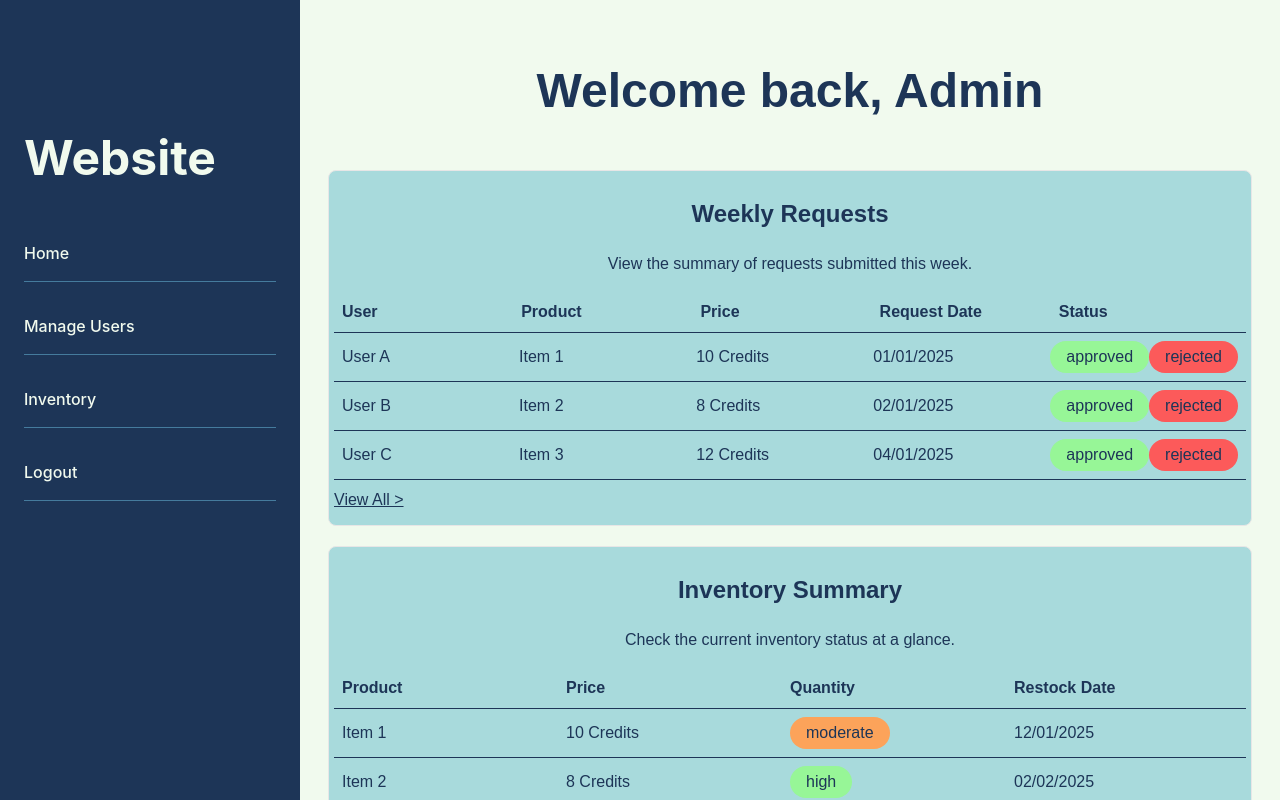
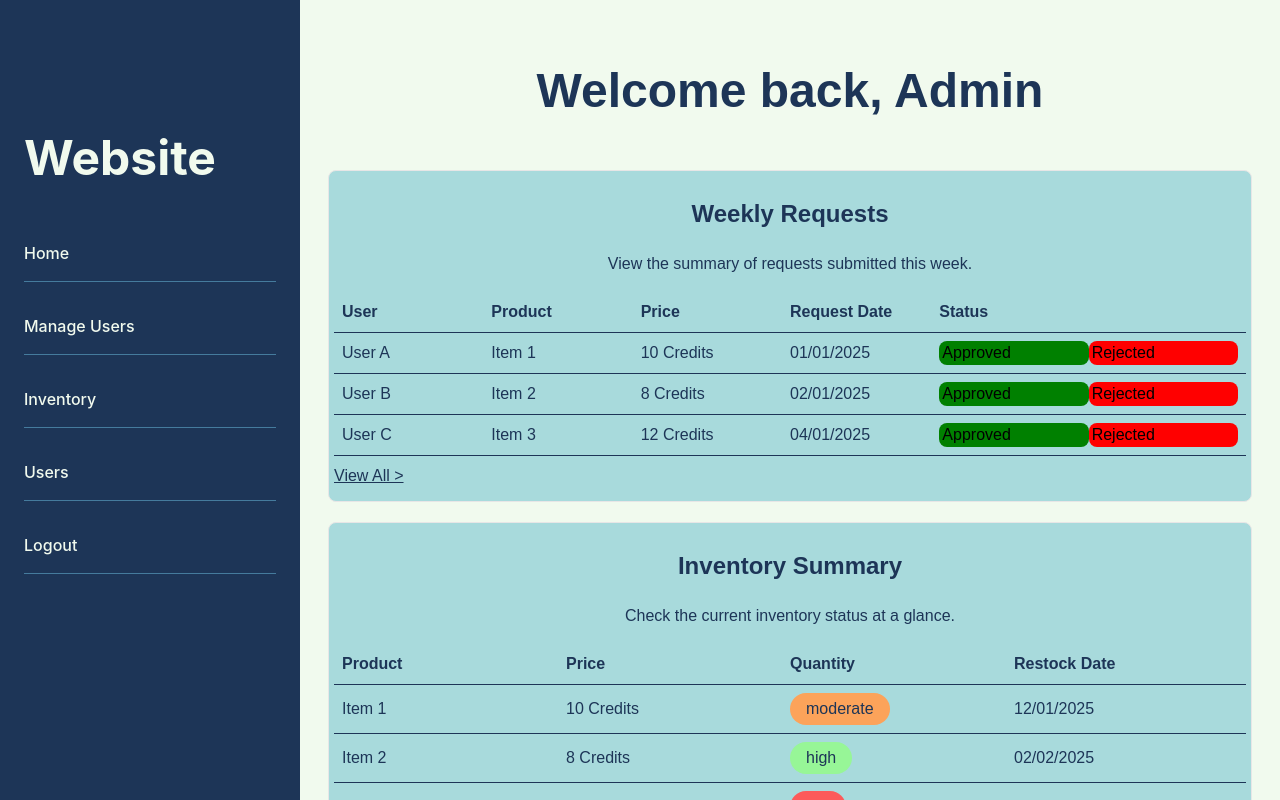
Before and after one commit to Shujin05/QuicKart, a React (Vite) app in the folder client/: page / in a window 1280 px wide. Shown: the top 800 px of the page. Built offline with nearby package versions, Linux system fonts and the light colour scheme.

Commit message:
adding users list page + changes to adminhome

```diff
--- a/client/package.json
+++ b/client/package.json
@@ -10,7 +10,6 @@
     "preview": "vite preview"
   },
   "dependencies": {
-    "axios": "^1.7.9",
     "react": "^18.3.1",
     "react-dom": "^18.3.1",
     "react-router-dom": "^7.1.1"
@@ -25,7 +24,6 @@
     "eslint-plugin-react-hooks": "^5.0.0",
     "eslint-plugin-react-refresh": "^0.4.16",
     "globals": "^15.14.0",
-    "sass-embedded": "^1.83.1",
-    "vite": "^6.0.7"
+    "vite": "^6.0.5"
   }
 }
--- a/client/src/App.jsx
+++ b/client/src/App.jsx
@@ -17,12 +17,14 @@ import Products from "./pages/Products"
 import Transaction from "./pages/Transaction"
 import ManageUser from "./pages/ManageUser"
 import Inventory from "./pages/Inventory"
+import Users from "./pages/Users"
 
 import './App.css'
 import "./styles/Login.scss"
 import "./styles/Navbar.scss"
 import "./styles/UserHome.scss"
 import "./styles/AdminHome.scss"
+import "./styles/Users.scss"
 
 
 function App() {
--- a/client/src/pages/AdminHome.jsx
+++ b/client/src/pages/AdminHome.jsx
@@ -43,30 +43,42 @@ function AdminHome(){
                         <p>Item 1</p>
                         <p>10 Credits</p>
                         <p>01/01/2025</p>
-                        <div style={{display: "flex"}}>
-                                <RequestStatus status="approved"/>
-                                <RequestStatus status="rejected"/>
-                        </div>
+                        <button style={{ backgroundColor: 'green', color: 'black', padding: '2px' }}
+                            onClick={() => alert('Request Approved!')}>
+                            Approved
+                        </button>
+                        <button style={{ backgroundColor: 'red', color: 'black', padding: '2px' }}
+                            onClick={() => alert('Request Rejected!')}>
+                            Rejected
+                        </button>
                     </div>
                     <div className="request-item">
                         <p>User B</p>
                         <p>Item 2</p>
                         <p>8 Credits</p>
                         <p>02/01/2025</p>
-                        <div style={{display: "flex"}}>
-                                <RequestStatus status="approved"/>
-                                <RequestStatus status="rejected"/>
-                        </div>
+                        <button style={{ backgroundColor: 'green', color: 'black', padding: '2px' }}
+                            onClick={() => alert('Request Approved!')}>
+                            Approved
+                        </button>
+                        <button style={{ backgroundColor: 'red', color: 'black', padding: '2px' }}
+                            onClick={() => alert('Request Rejected!')}>
+                            Rejected
+                        </button>
                     </div>
                     <div className="request-item">
                         <p>User C</p>
                         <p>Item 3</p>
                         <p>12 Credits</p>
                         <p>04/01/2025</p>
-                        <div style={{display: "flex"}}>
-                                <RequestStatus status="approved"/>
-                                <RequestStatus status="rejected"/>
-                        </div>
+                        <button style={{ backgroundColor: 'green', color: 'black', padding: '2px' }}
+                            onClick={() => alert('Request Approved!')}>
+                            Approved
+                        </button>
+                        <button style={{ backgroundColor: 'red', color: 'black', padding: '2px' }}
+                            onClick={() => alert('Request Rejected!')}>
+                            Rejected
+                        </button>
                     </div>
                 </div>
                 <div className="admin-request-header">
--- a/client/src/pages/Navbar.jsx
+++ b/client/src/pages/Navbar.jsx
@@ -14,6 +14,7 @@ const Navbar = () => {
                     <a href="/">Home</a>
                     <a href="/products">Manage Users</a>
                     <a href="/transaction">Inventory</a>
+                    <a href="/users">Users</a>
                     <a href="/transaction">Logout</a>
                 </> :
                 <>
--- /dev/null
+++ b/client/src/pages/Users.jsx
@@ -0,0 +1,9 @@
+import {useState} from "react"
+
+const Users = () => {
+    return (
+        <p>Users</p>
+    )
+}
+
+export default Users;
--- a/client/src/styles/AdminHome.scss
+++ b/client/src/styles/AdminHome.scss
@@ -61,7 +61,7 @@
         border-bottom: 1px solid constants.$dark-color;
         padding: 8px;
         display: grid;
-        grid-template-columns: repeat(5, 1fr);
+        grid-template-columns: repeat(6, 1fr);
 
         * {
             display: flex;
@@ -177,11 +177,11 @@
     align-items: end;
     margin-bottom: 8px;
 
-    h3 {
+    h2 {
         margin: 0;
     }
 
-    a {
+    h3 {
         text-decoration: underline;
     }
 }
```
Also changed, not shown: client/src/styles/Users.scss (added).
